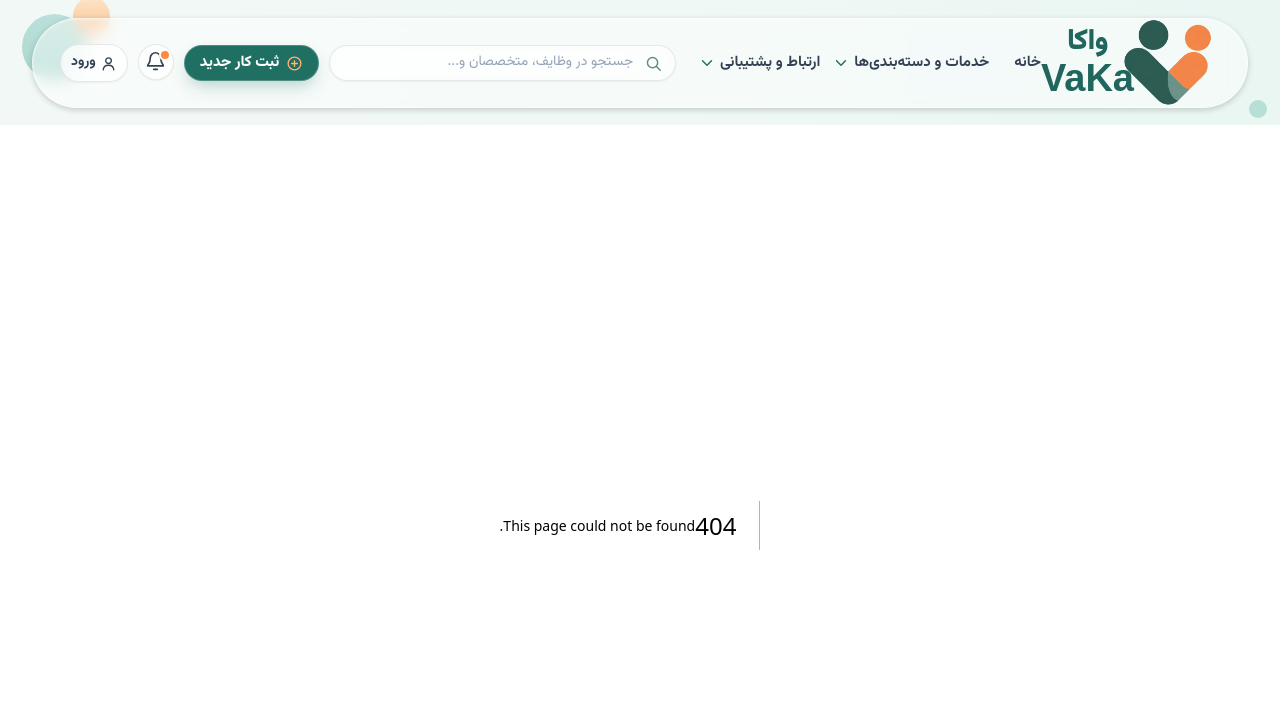
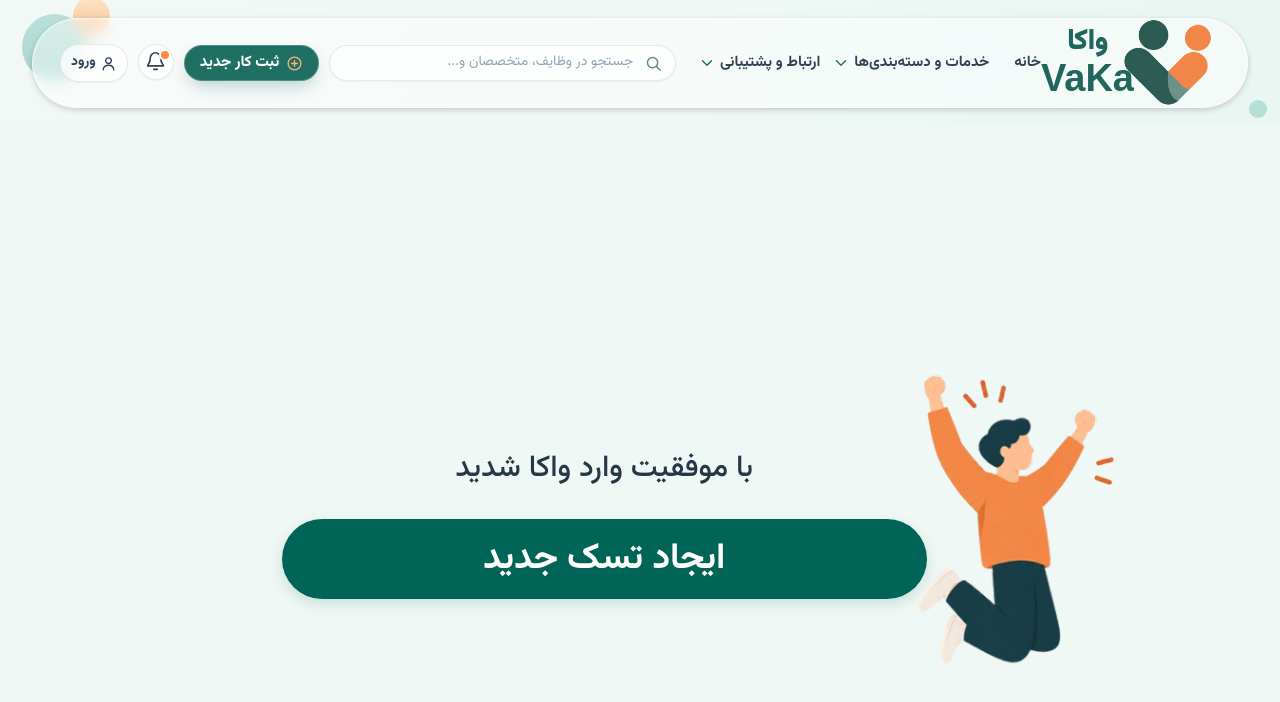
Before and after one commit to MaryamM84/VAKA-platform, a Next.js app in the folder frontend/: page /welcome in a window 1280 px wide. Before the commit this address had no page. Shown: the top 702 px of the page. Built offline with nearby package versions, Linux system fonts and the light colour scheme.

Commit message:
feat: add welcome page and polish authentication flow

```diff
--- a/frontend/src/app/login/page.tsx
+++ b/frontend/src/app/login/page.tsx
@@ -43,8 +43,6 @@ export default function LoginPage() {
   const [password, setPassword] = useState("");
   const [showPassword, setShowPassword] = useState(false);
   const [remember, setRemember] = useState(true);
-  const [acceptedTerms, setAcceptedTerms] = useState(false);
-  const [termsTouched, setTermsTouched] = useState(false);
   const [touched, setTouched] = useState({ phone: false, password: false });
   const [formError, setFormError] = useState("");
   const [isSubmitting, setIsSubmitting] = useState(false);
@@ -55,9 +53,6 @@ export default function LoginPage() {
   const phoneError = touched.phone ? validatePhone(phone) : "";
   const passwordError =
     method === "password" && touched.password ? validatePassword(password) : "";
-  const termsError = termsTouched && !acceptedTerms
-    ? "برای ادامه باید قوانین و شرایط استفاده را بپذیرید."
-    : "";
 
   const phoneStatus: FieldStatus = phoneError
     ? "error"
@@ -82,15 +77,11 @@ export default function LoginPage() {
   async function handleSubmit(event: React.FormEvent<HTMLFormElement>) {
     event.preventDefault();
     setFormError("");
-    setTermsTouched(true);
     setTouched({ phone: true, password: true });
 
     if (validatePhone(phone)) return;
     if (method === "password" && validatePassword(password)) return;
-    if (!acceptedTerms) {
-      setFormError("برای ادامه باید قوانین و شرایط استفاده را بپذیرید.");
-      return;
-    }
+
 
     setIsSubmitting(true);
     try {
@@ -351,31 +342,11 @@ export default function LoginPage() {
               </div>
             )}
 
-            <div>
-              <label className="flex cursor-pointer items-center gap-2 text-[11px] text-[var(--vaka-auth-copy)]">
-                <input
-                  type="checkbox"
-                  checked={acceptedTerms}
-                  onChange={(event) => setAcceptedTerms(event.target.checked)}
-                  aria-invalid={Boolean(termsError)}
-                  className="h-4 w-4 rounded accent-[var(--vaka-auth-primary)]"
-                />
-                <span>
-                  <Link href="/terms" className="font-semibold text-[var(--vaka-auth-primary)] hover:underline">
-                    قوانین و شرایط استفاده
-                  </Link>{" "}
-                  را می‌پذیرم.
-                </span>
-              </label>
-              <FieldError message={termsError} />
-              {!acceptedTerms && <p className="mt-1 text-[10px] text-[var(--vaka-auth-muted)]">برای فعال شدن دکمه، پذیرش قوانین را علامت بزنید.</p>}
-            </div>
-
             <FieldError message={formError} />
 
             <button
               type="submit"
-              disabled={isSubmitting || !acceptedTerms}
+              disabled={isSubmitting}
               className="flex w-full items-center justify-center gap-2 rounded-xl bg-gradient-to-l from-[var(--vaka-auth-primary-dark)] to-[var(--vaka-auth-primary-hover)] py-3 text-sm font-bold text-[var(--vaka-auth-on-primary)] shadow-[var(--vaka-auth-button-shadow)] transition hover:brightness-105 focus:outline-none focus:ring-2 focus:ring-[var(--vaka-auth-primary)] focus:ring-offset-2 disabled:cursor-not-allowed disabled:opacity-60 disabled:hover:brightness-100"
             >
               {isSubmitting
--- /dev/null
+++ b/frontend/src/app/welcome/page.tsx
@@ -0,0 +1,45 @@
+
+"use client";
+
+import Image from "next/image";
+import Link from "next/link";
+
+export default function WelcomePage() {
+  return (
+    <main
+      dir="rtl"
+      className="min-h-screen flex items-center justify-center bg-[var(--vaka-auth-page)] px-6 py-10"
+    >
+      <section className="relative w-full max-w-5xl flex flex-col items-center justify-center gap-8 md:block md:min-h-[560px]">
+
+        {/* Welcome illustration */}
+        <div className="pointer-events-none relative z-10 w-72 aspect-[7/10] shrink-0 md:absolute md:right-0 md:top-1/2 md:w-[42%] md:-translate-y-1/2">
+          <Image
+            src="/images/Joyful_Mid-Air_Celebration-removebg-preview%201.png"
+            alt="جشن موفقیت"
+            fill
+            priority
+            className="object-contain"
+            sizes="(max-width: 768px) 288px, 42vw"
+          />
+        </div>
+
+        {/* Welcome message and action */}
+        <div className="flex w-full flex-col items-center justify-center gap-6 text-center md:absolute md:left-[15%] md:top-1/2 md:w-[63%] md:-translate-y-1/2 md:gap-8">
+
+          <h1 className="text-2xl md:text-3xl font-medium text-[var(--vaka-auth-heading)]">
+            با موفقیت وارد واکا شدید
+          </h1>
+
+          <Link
+            href="/employer/tasks/create"
+            className="w-full rounded-full bg-[var(--vaka-primary)] py-4 md:py-5 text-2xl md:text-4xl font-bold text-white text-center shadow-[var(--vaka-shadow-floating)] transition hover:bg-[var(--vaka-primary-hover)] focus-visible:outline focus-visible:outline-2 focus-visible:outline-offset-2 focus-visible:outline-[var(--vaka-primary)]"
+          >
+            ایجاد تسک جدید
+          </Link>
+
+        </div>
+      </section>
+    </main>
+  );
+}
--- a/frontend/src/lib/auth-api.ts
+++ b/frontend/src/lib/auth-api.ts
@@ -201,5 +201,5 @@ export function saveAuthSession(auth: AuthResponse, rememberMe: boolean): void {
 
 export function getAuthRedirectPath(): string {
   const configuredPath = process.env.NEXT_PUBLIC_AUTH_REDIRECT_PATH?.trim();
-  return configuredPath?.startsWith("/") ? configuredPath : "/";
+  return configuredPath?.startsWith("/") ? configuredPath : "/welcome";
 }
```
Also changed, not shown: frontend/public/images/Joyful_Mid-Air_Celebration-removebg-preview 1.png (added), 1 other file (tests, documents, lock files or other folders).
